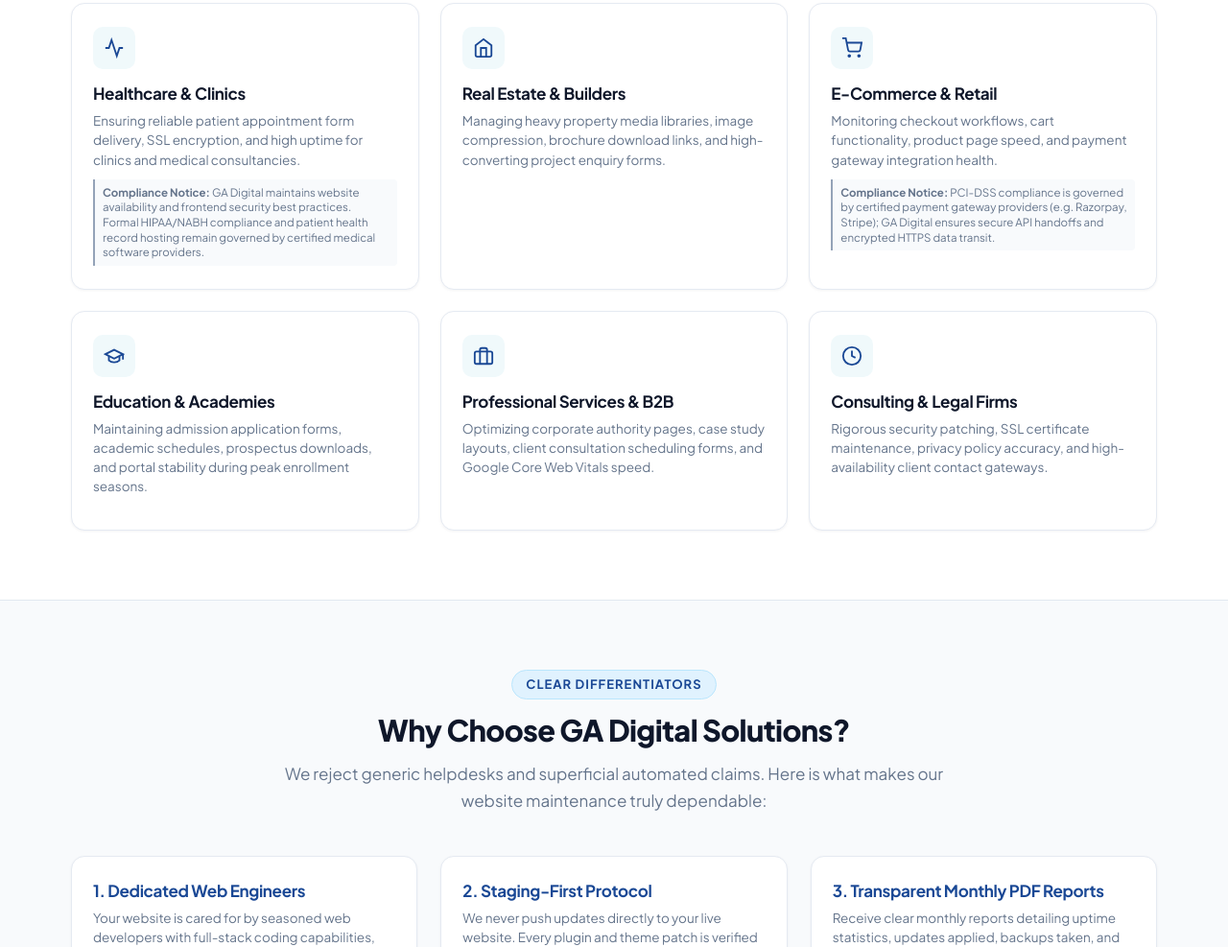
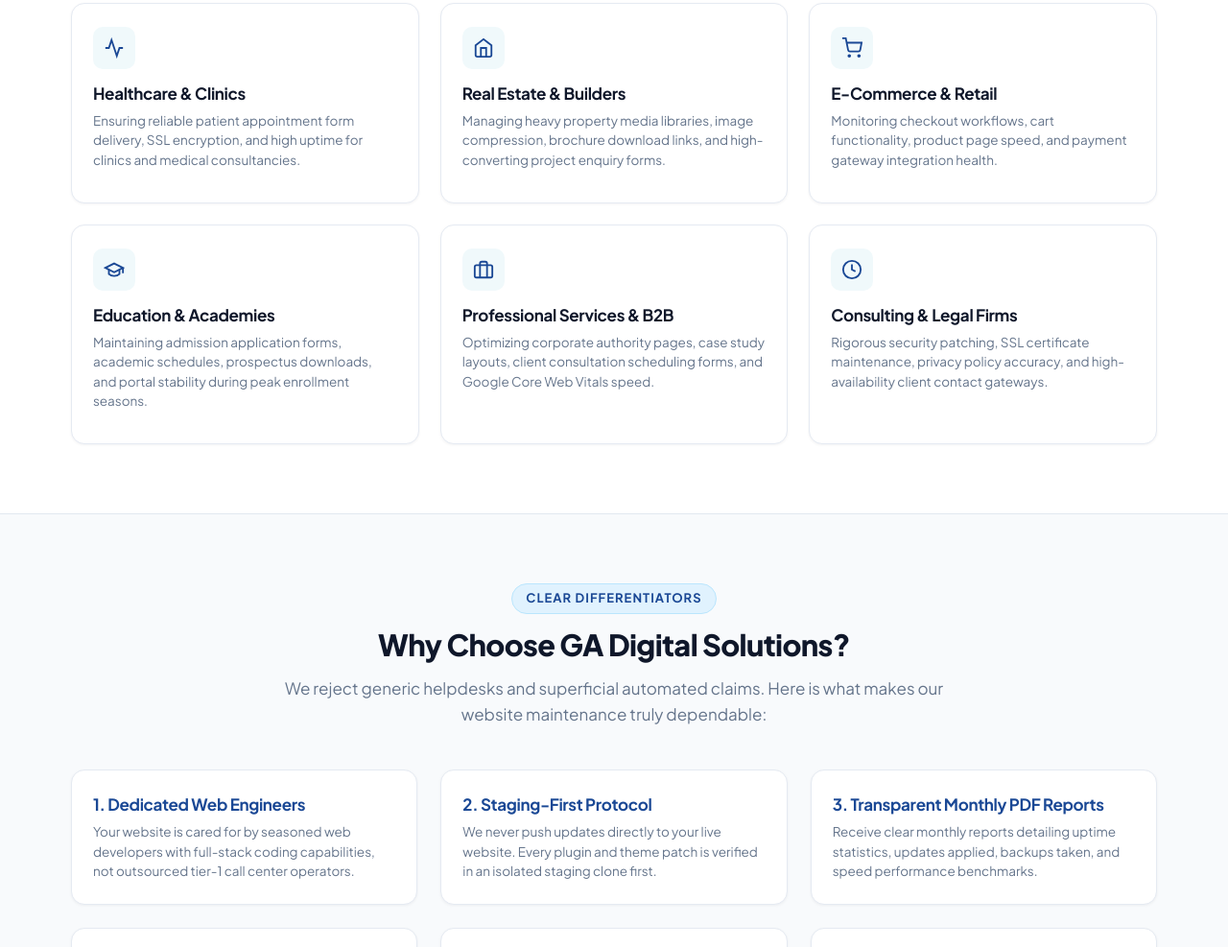
Before and after one commit to nandipatipavan25-code/Web-maintenance-services, a plain HTML site: page website-maintenance-variant-1.2.html in a window 1280 px wide. Shown: the part 7814-8801 px from the top of the page at 96% size. Drawn offline with Linux system fonts and the light colour scheme.

Commit message:
fix(copy): remove compliance notice boxes from healthcare and ecommerce industry cards in Variant 1.2

```diff
--- a/website-maintenance-variant-1.2.html
+++ b/website-maintenance-variant-1.2.html
@@ -1238,15 +1238,7 @@
       line-height: 1.5;
       margin-bottom: 10px;
     }
-    .compliance-clarification {
-      font-size: 11.5px;
-      color: #64748b;
-      background: #f8fafc;
-      border-left: 2px solid #94a3b8;
-      padding: 6px 8px;
-      border-radius: 0 4px 4px 0;
-      line-height: 1.35;
-    }
+
 
     /* SECTION 11: DIFFERENTIATORS */
     .diff-section {
@@ -2768,9 +2760,6 @@
             </div>
             <h3>Healthcare &amp; Clinics</h3>
             <p>Ensuring reliable patient appointment form delivery, SSL encryption, and high uptime for clinics and medical consultancies.</p>
-            <div class="compliance-clarification">
-              <strong>Compliance Notice:</strong> GA Digital maintains website availability and frontend security best practices. Formal HIPAA/NABH compliance and patient health record hosting remain governed by certified medical software providers.
-            </div>
           </div>
 
           <!-- Real Estate -->
@@ -2789,9 +2778,6 @@
             </div>
             <h3>E-Commerce &amp; Retail</h3>
             <p>Monitoring checkout workflows, cart functionality, product page speed, and payment gateway integration health.</p>
-            <div class="compliance-clarification">
-              <strong>Compliance Notice:</strong> PCI-DSS compliance is governed by certified payment gateway providers (e.g. Razorpay, Stripe); GA Digital ensures secure API handoffs and encrypted HTTPS data transit.
-            </div>
           </div>
 
           <!-- Education -->
```
